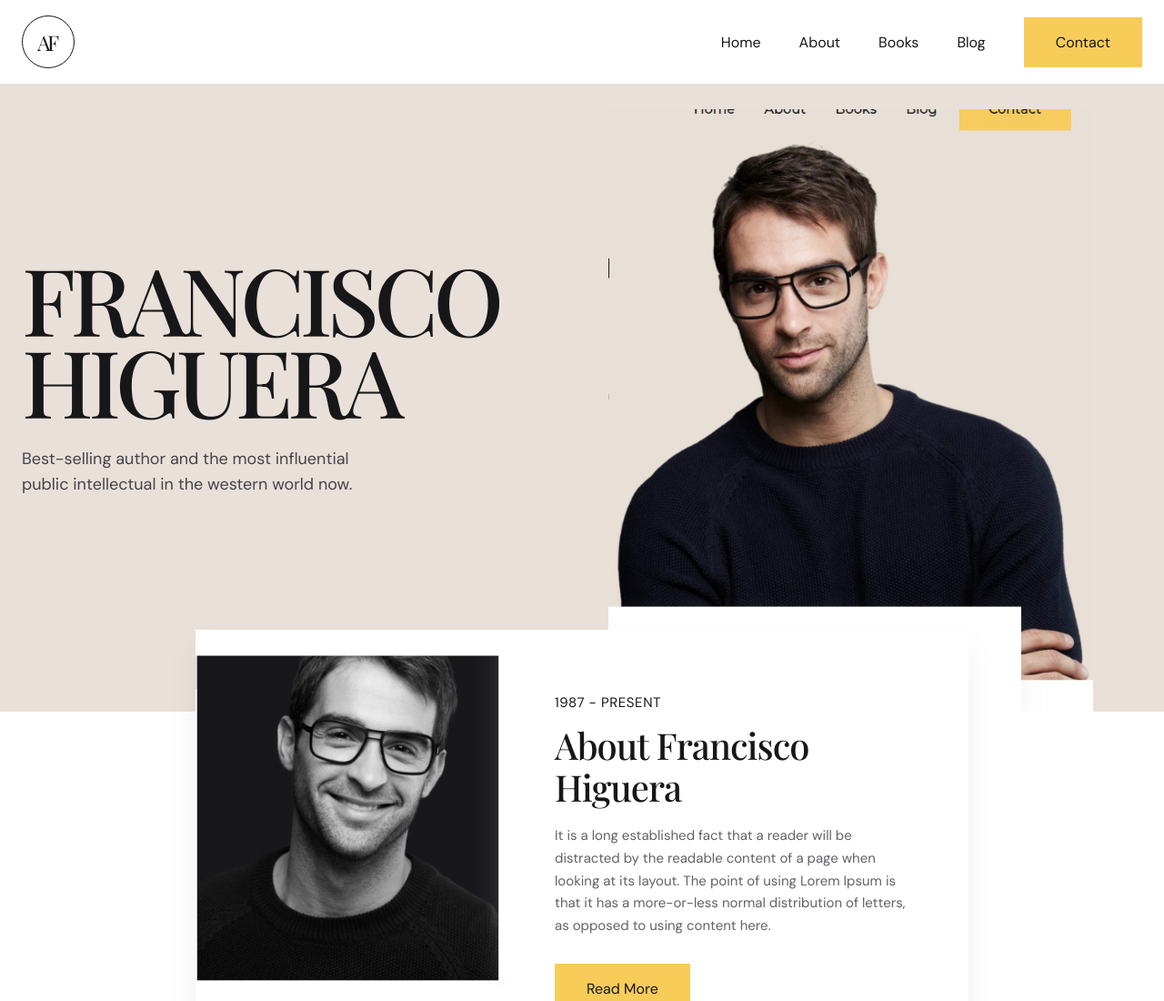
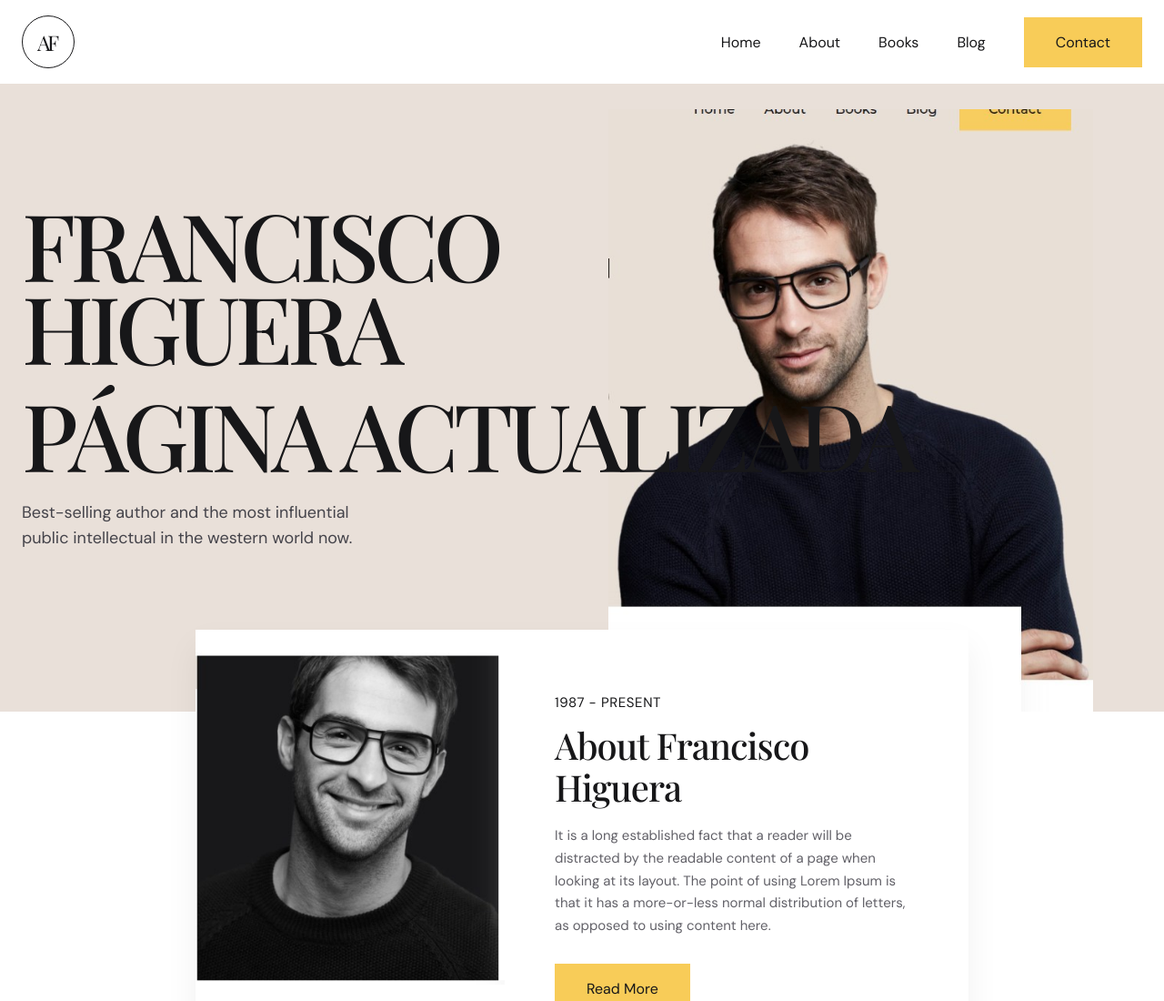
Before and after one commit to franciscohiguera1975/personal-page-higuera-francisco, a plain HTML site: page index.html in a window 1280 px wide. Shown: the top 1100 px of the page at 91% size. Drawn offline with nearby package versions, Linux system fonts and the light colour scheme.

Commit message:
feat(2026-11-24): actualizacion testing cicd

```diff
--- a/index.html
+++ b/index.html
@@ -31,6 +31,7 @@
         <div class="hero-copy">
           <p class="eyebrow">Autor · Escritor · Conferencista</p>
           <h1>FRANCISCO<br>HIGUERA</h1>
+          <h1>PÁGINA ACTUALIZADA</h1>
           <p class="hero-subtitle">Best-selling author and the most influential<br class="desktop-break"> public intellectual in the western world now.</p>
         </div>
         <img class="hero-portrait" src="assets/hero-author.jpg" alt="Retrato de Francisco Higuera">
```
Also changed, not shown: README.txt, 1 other file.
